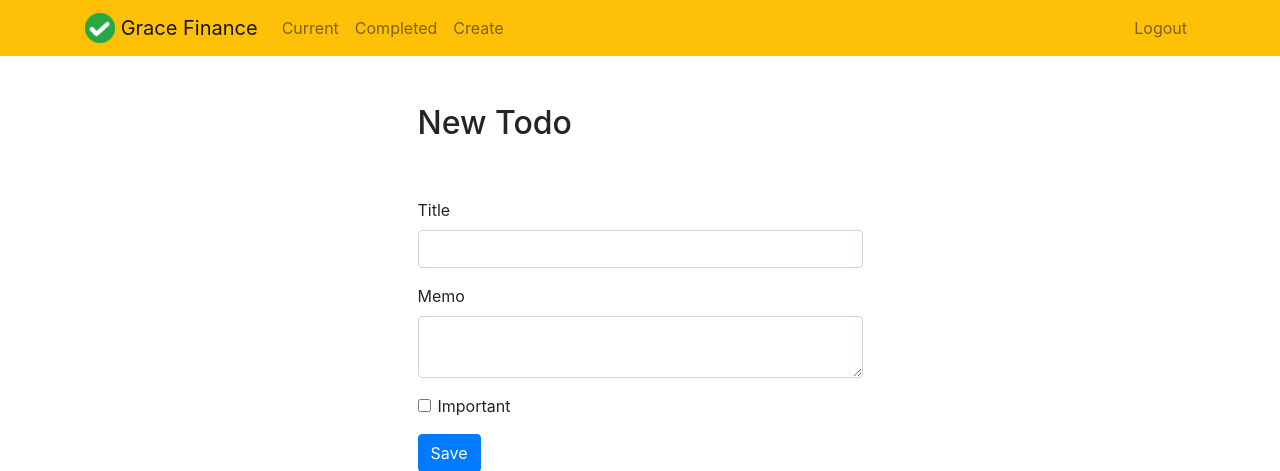
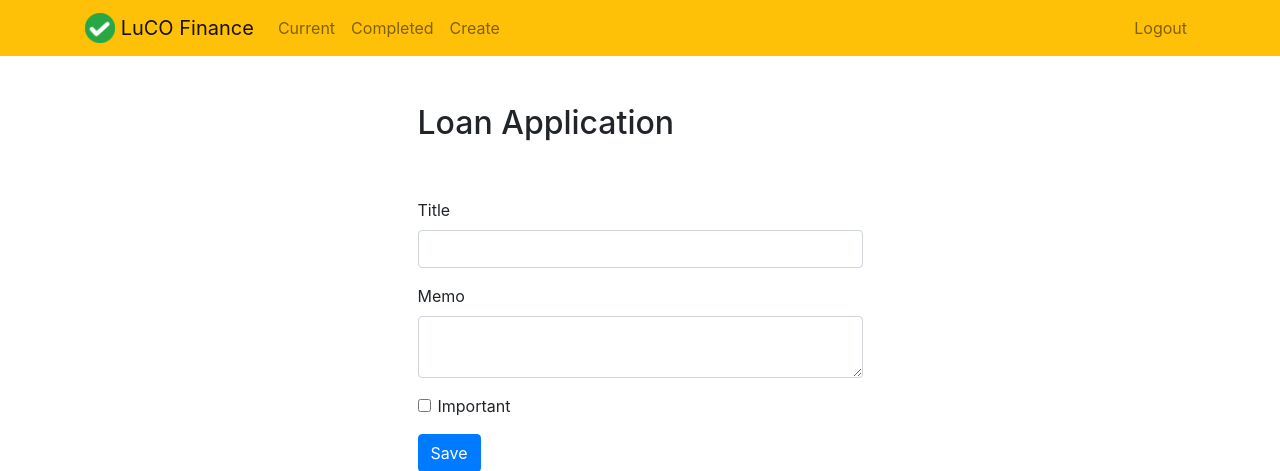
Before and after one commit to nomesaili/lucofinance, a Django app: page /create/ in a window 1280 px wide. Shown: the top 471 px of the page. Run offline with Django 3.2, Linux system fonts and the light colour scheme; the first user in the database is signed in; some libraries are stand-ins or nearby versions.

Commit message:
my second commit for second project

```diff
--- a/todo/templates/todo/base.html
+++ b/todo/templates/todo/base.html
@@ -10,7 +10,7 @@
     <link rel="stylesheet" href="https://stackpath.bootstrapcdn.com/bootstrap/4.4.1/css/bootstrap.min.css" integrity="sha384-Vkoo8x4CGsO3+Hhxv8T/Q5PaXtkKtu6ug5TOeNV6gBiFeWPGFN9MuhOf23Q9Ifjh" crossorigin="anonymous">
 
     <link rel="icon" type="image/png"  href="{% static 'todo/logo.png' %}">
-    <title>Grace Finance</title>
+    <title>LuCo Finance</title>
 </head>
 <body>
 
@@ -19,7 +19,7 @@
 <div class="container">
     <a class="navbar-brand" href="{% url 'home' %}">
          <img src="{% static 'todo/logo.png' %}" width="30" height="30" class="d-inline-block align-top">
-        <span>Grace Finance</span>
+        <span>LuCO Finance</span>
     </a>
     <button class="navbar-toggler" type="button" data-toggle="collapse" data-target="#navbarNav" aria-controls="navbarNav" aria-expanded="false" aria-label="Toggle navigation">
         <span class="navbar-toggler-icon"></span>
--- a/todo/templates/todo/createtodo.html
+++ b/todo/templates/todo/createtodo.html
@@ -3,7 +3,7 @@
 {% block content %}
     <div class="row justify-content-center mt-5">
         <div class="col-md-5">
-            <h2>New Todo</h2>
+            <h2>Loan Application</h2>
         </div>
     </div>
     <div class="row justify-content-center mt-5">
--- a/todo/views.py
+++ b/todo/views.py
@@ -110,6 +110,6 @@ def contactus(request):
             newtodo = form.save(commit=False)
             newtodo.user = request.user
             newtodo.save()
-            return redirect('contactus')
+            return redirect('home')
         except ValueError:
             return render(request, 'todo/contactus.html', {'form':ContactForm(), 'error':'Bad data passed in. Try again.'})
```
Also changed, not shown: todowoo/settings.py (+11 -0 lines), db.sqlite3.
